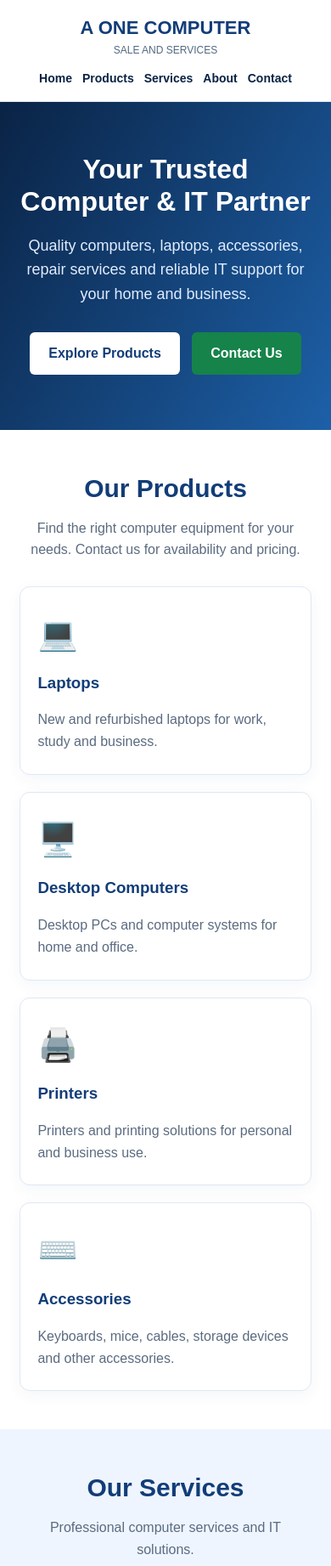
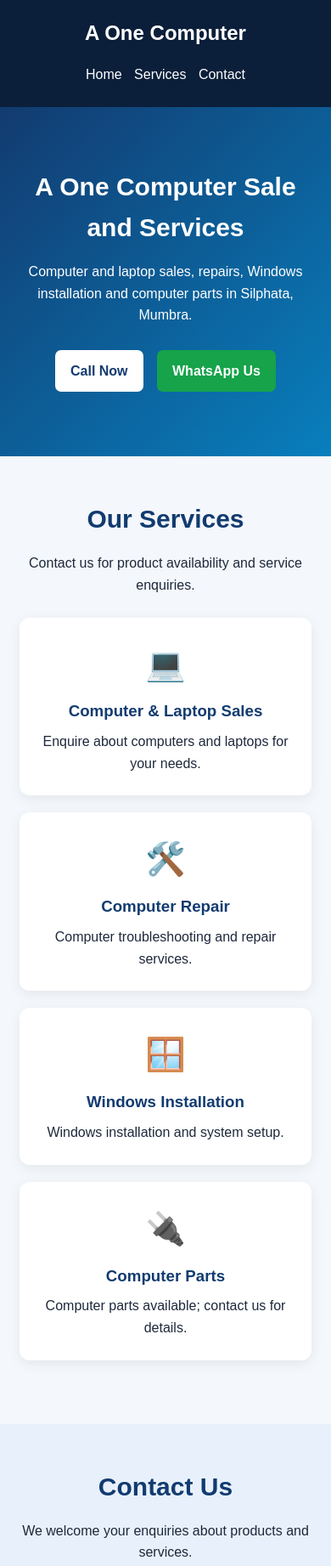
Before and after one commit to ay9152576-rgb/a-one-computer, a plain HTML site: page index.html in a window 390 px wide. Shown: the top 1843 px of the page at 85% size. Drawn offline with Linux system fonts and the light colour scheme.

Commit message:
Revise SEO metadata and restructure HTML layout
Updated the title and meta description for better SEO. Reorganized header and main sections for improved structure and clarity.

```diff
--- a/index.html
+++ b/index.html
@@ -3,364 +3,95 @@
 <head>
   <meta charset="UTF-8">
   <meta name="viewport" content="width=device-width, initial-scale=1.0">
-  <meta name="description" content="A One Computer Sale and Services - Computer sales, laptop repair, IT support and networking solutions.">
-  <title>A One Computer | Sale and Services</title>
-
+  <title>A One Computer Sale and Services | Mumbra</title>
+  <meta name="description" content="Computer and laptop sales, computer repair, Windows installation and computer parts in Silphata, Mumbra.">
   <style>
-    :root {
-      --blue: #123d78;
-      --dark: #0a2345;
-      --light: #eef5ff;
-      --green: #16834a;
-      --white: #ffffff;
-    }
-
-    * {
-      box-sizing: border-box;
-      scroll-behavior: smooth;
-    }
-
-    body {
-      margin: 0;
-      font-family: Arial, sans-serif;
-      color: #243247;
-      background: #ffffff;
-      line-height: 1.6;
-    }
-
-    a {
-      text-decoration: none;
-    }
-
-    header {
-      background: var(--white);
-      padding: 15px 7%;
-      display: flex;
-      align-items: center;
-      justify-content: space-between;
-      flex-wrap: wrap;
-      gap: 12px;
-      border-bottom: 1px solid #e1e8f2;
-    }
-
-    .logo {
-      color: var(--blue);
-      font-size: 22px;
-      font-weight: bold;
-    }
-
-    .logo span {
-      display: block;
-      color: #526982;
-      font-size: 12px;
-      font-weight: normal;
-    }
-
-    nav {
-      display: flex;
-      flex-wrap: wrap;
-      gap: 18px;
-    }
-
-    nav a {
-      color: var(--dark);
-      font-weight: bold;
-      font-size: 14px;
-    }
-
-    nav a:hover {
-      color: #1976d2;
-    }
-
-    .hero {
-      padding: 85px 7%;
-      background: linear-gradient(120deg, #0a2345, #1d60a8);
-      color: white;
-      text-align: center;
-    }
-
-    .hero h1 {
-      font-size: clamp(32px, 5vw, 52px);
-      line-height: 1.2;
-      margin: 0 0 18px;
-    }
-
-    .hero p {
-      max-width: 650px;
-      margin: 0 auto 25px;
-      color: #e1edff;
-      font-size: 18px;
-    }
-
-    .button {
-      display: inline-block;
-      padding: 12px 22px;
-      margin: 5px;
-      border-radius: 6px;
-      background: white;
-      color: var(--blue);
-      font-weight: bold;
-    }
-
-    .button.green {
-      background: var(--green);
-      color: white;
-    }
-
-    section {
-      padding: 60px 7%;
-    }
-
-    .section-title {
-      text-align: center;
-      color: var(--blue);
-      font-size: 30px;
-      margin: 0 0 10px;
-    }
-
-    .intro {
-      text-align: center;
-      max-width: 650px;
-      margin: 0 auto 30px;
-      color: #5b6b80;
-    }
-
-    .grid {
-      display: grid;
-      grid-template-columns: repeat(auto-fit, minmax(210px, 1fr));
-      gap: 20px;
-      margin-top: 30px;
-    }
-
-    .item {
-      border: 1px solid #dfe8f4;
-      border-radius: 12px;
-      padding: 25px 20px;
-      background: white;
-      box-shadow: 0 5px 18px #123d780c;
-    }
-
-    .item .emoji {
-      font-size: 38px;
-    }
-
-    .item h3 {
-      color: var(--blue);
-      margin: 12px 0 8px;
-    }
-
-    .item p {
-      color: #5b6b80;
-      margin-bottom: 0;
-    }
-
-    .soft {
-      background: var(--light);
-    }
-
-    .about {
-      max-width: 800px;
-      margin: auto;
-      text-align: center;
-    }
-
-    .contact {
-      background: var(--dark);
-      color: white;
-      text-align: center;
-    }
-
-    .contact .section-title {
-      color: white;
-    }
-
-    .contact p {
-      color: #e0eaff;
-    }
-
-    footer {
-      background: #06172e;
-      color: #d4dfef;
-      padding: 18px;
-      text-align: center;
-      font-size: 13px;
-    }
-
-    .whatsapp {
-      position: fixed;
-      right: 20px;
-      bottom: 20px;
-      z-index: 10;
-      background: #25d366;
-      color: white;
-      padding: 13px 18px;
-      border-radius: 30px;
-      font-weight: bold;
-      box-shadow: 0 4px 15px #0003;
-    }
-
-    @media (max-width: 600px) {
-      header {
-        justify-content: center;
-        text-align: center;
-      }
-
-      nav {
-        justify-content: center;
-        gap: 12px;
-      }
-
-      .hero {
-        padding: 60px 6%;
-      }
-
-      section {
-        padding: 45px 6%;
-      }
-    }
+    * { box-sizing: border-box; margin: 0; padding: 0; }
+    body { font-family: Arial, sans-serif; color: #1e293b; background: #f4f7fb; line-height: 1.6; }
+    header { background: #0b1f3a; color: white; padding: 20px 5%; display: flex; justify-content: space-between; align-items: center; flex-wrap: wrap; gap: 12px; }
+    nav a { color: white; text-decoration: none; margin: 0 10px; }
+    .hero { background: linear-gradient(135deg, #123b70, #087fbd); color: white; text-align: center; padding: 70px 20px; }
+    .hero h1 { font-size: clamp(30px, 5vw, 46px); margin-bottom: 15px; }
+    .hero p { margin: 0 auto 22px; max-width: 650px; }
+    .btn { display: inline-block; padding: 12px 18px; margin: 6px; border-radius: 7px; text-decoration: none; font-weight: bold; }
+    .call { background: white; color: #123b70; }
+    .wa { background: #16a34a; color: white; }
+    section { padding: 50px 6%; text-align: center; }
+    section h2 { color: #123b70; margin-bottom: 15px; font-size: 30px; }
+    .services { display: grid; grid-template-columns: repeat(auto-fit, minmax(210px, 1fr)); gap: 20px; max-width: 1100px; margin: 25px auto; }
+    .card { background: white; padding: 25px 18px; border-radius: 12px; box-shadow: 0 4px 15px #00000012; }
+    .card .emoji { font-size: 38px; margin-bottom: 10px; }
+    .card h3 { color: #123b70; margin-bottom: 8px; }
+    #contact { background: #e8f1fb; }
+    .contact-box { background: white; max-width: 700px; margin: 25px auto; padding: 28px; border-radius: 12px; text-align: left; overflow-wrap: anywhere; }
+    .contact-box p { margin: 12px 0; }
+    .contact-box a { color: #075ca8; }
+    footer { background: #0b1f3a; color: white; text-align: center; padding: 20px; }
+    @media (max-width: 600px) { header { justify-content: center; text-align: center; } nav a { display: inline-block; margin: 5px; } }
   </style>
 </head>
-
 <body>
-
   <header>
-  <a href="#home" class="logo">
-    A ONE COMPUTER
-    <span>SALE AND SERVICES</span>
-  </a>
-
-  <nav aria-label="Main navigation">
+    <h2>A One Computer</h2>
+    <nav>
       <a href="#home">Home</a>
-    <a href="#products">Products</a>
       <a href="#services">Services</a>
-    <a href="#about">About</a>
       <a href="#contact">Contact</a>
     </nav>
   </header>
 
   <main>
     <section class="hero" id="home">
-    <h1>Your Trusted Computer & IT Partner</h1>
-    <p>
-      Quality computers, laptops, accessories, repair services
-      and reliable IT support for your home and business.
-    </p>
-
-    <a class="button" href="#products">Explore Products</a>
-    <a class="button green" href="#contact">Contact Us</a>
+      <h1>A One Computer Sale and Services</h1>
+      <p>Computer and laptop sales, repairs, Windows installation and computer parts in Silphata, Mumbra.</p>
+      <a class="btn call" href="tel:+918052618272">Call Now</a>
+      <a class="btn wa" href="https://wa.me/918052618272" target="_blank" rel="noopener noreferrer">WhatsApp Us</a>
     </section>
 
-  <section id="products">
-    <h2 class="section-title">Our Products</h2>
-    <p class="intro">
-      Find the right computer equipment for your needs.
-      Contact us for availability and pricing.
-    </p>
-
-    <div class="grid">
-      <article class="item">
+    <section id="services">
+      <h2>Our Services</h2>
+      <p>Contact us for product availability and service enquiries.</p>
+      <div class="services">
+        <article class="card">
           <div class="emoji">💻</div>
-        <h3>Laptops</h3>
-        <p>New and refurbished laptops for work, study and business.</p>
+          <h3>Computer & Laptop Sales</h3>
+          <p>Enquire about computers and laptops for your needs.</p>
         </article>
-
-      <article class="item">
-        <div class="emoji">🖥️</div>
-        <h3>Desktop Computers</h3>
-        <p>Desktop PCs and computer systems for home and office.</p>
+        <article class="card">
+          <div class="emoji">🛠️</div>
+          <h3>Computer Repair</h3>
+          <p>Computer troubleshooting and repair services.</p>
         </article>
-
-      <article class="item">
-        <div class="emoji">🖨️</div>
-        <h3>Printers</h3>
-        <p>Printers and printing solutions for personal and business use.</p>
+        <article class="card">
+          <div class="emoji">🪟</div>
+          <h3>Windows Installation</h3>
+          <p>Windows installation and system setup.</p>
         </article>
-
-      <article class="item">
-        <div class="emoji">⌨️</div>
-        <h3>Accessories</h3>
-        <p>Keyboards, mice, cables, storage devices and other accessories.</p>
+        <article class="card">
+          <div class="emoji">🔌</div>
+          <h3>Computer Parts</h3>
+          <p>Computer parts available; contact us for details.</p>
         </article>
       </div>
     </section>
 
-  <section class="soft" id="services">
-    <h2 class="section-title">Our Services</h2>
-    <p class="intro">
-      Professional computer services and IT solutions.
-    </p>
-
-    <div class="grid">
-      <article class="item">
-        <div class="emoji">🔧</div>
-        <h3>Computer Repair</h3>
-        <p>Computer troubleshooting, hardware diagnosis and repairs.</p>
-      </article>
-
-      <article class="item">
-        <div class="emoji">⚙️</div>
-        <h3>Software Installation</h3>
-        <p>Operating system installation, drivers and software setup.</p>
-      </article>
-
-      <article class="item">
-        <div class="emoji">🌐</div>
-        <h3>Networking</h3>
-        <p>LAN, Wi-Fi, router configuration and network troubleshooting.</p>
-      </article>
-
-      <article class="item">
-        <div class="emoji">🛠️</div>
-        <h3>IT Support</h3>
-        <p>Computer maintenance, printer support and office IT assistance.</p>
-      </article>
+    <section id="contact">
+      <h2>Contact Us</h2>
+      <p>We welcome your enquiries about products and services.</p>
+      <div class="contact-box">
+        <p><strong>Business:</strong> A One Computer Sale and Services</p>
+        <p><strong>Address:</strong> Silphata, Mumbra - 400612</p>
+        <p><strong>Phone:</strong> <a href="tel:+918052618272">8052618272</a></p>
+        <p><strong>Email:</strong> <a href="mailto:aoneitcomputer@gmail.com">aoneitcomputer@gmail.com</a></p>
+        <p><strong>Location:</strong> <a href="https://www.google.com/maps/search/?api=1&query=Silphata%2C%20Mumbra%20400612" target="_blank" rel="noopener noreferrer">Find us on Google Maps</a></p>
+        <a class="btn wa" href="https://wa.me/918052618272" target="_blank" rel="noopener noreferrer">Chat on WhatsApp</a>
       </div>
-  </section>
-
-  <section id="about">
-    <div class="about">
-      <h2 class="section-title">About A One Computer</h2>
-      <p>
-        A One Computer Sale and Services aims to provide
-        dependable computer products and IT support.
-        We help customers find suitable computer solutions
-        and get assistance with their technical problems.
-      </p>
-      <p>
-        Contact us to discuss your requirements, product
-        availability or service needs.
-      </p>
-    </div>
-  </section>
-
-  <section class="contact" id="contact">
-    <h2 class="section-title">Get in Touch</h2>
-    <p>Need a computer, repair or IT support? Contact us today.</p>
-
-    <!-- Replace the placeholder details before publishing. -->
-    <p><strong>Phone:</strong> 918052618272 </p>
-    <p><strong>Address:</strong> Silphata Mumbai Pin code-400612</p>
-    <p><strong>Business Hours:</strong> 10:00 AM to 11;00 PM</p>
-
-    <a class="button green" id="contactWhatsApp"
-       href="https://wa.me/918052618272?text=Hello%2C%20I%20need%20computer%20sales%20or%20service%20information."
-       target="_blank" rel="noopener noreferrer">
-      Chat on WhatsApp
-    </a>
     </section>
   </main>
 
   <footer>
-  <p>
-    &copy; <span id="year"></span> A One Computer Sale and Services.
-    All rights reserved.
-  </p>
+    <p>&copy; 2026 A One Computer Sale and Services. All rights reserved.</p>
+    <p>Silphata, Mumbra - 400612</p>
   </footer>
-
-<script>
-  document.getElementById("year").textContent =
-    new Date().getFullYear();
-</script>
-
 </body>
 </html>
```
Lines whose indentation alone changed are shown as unchanged.
